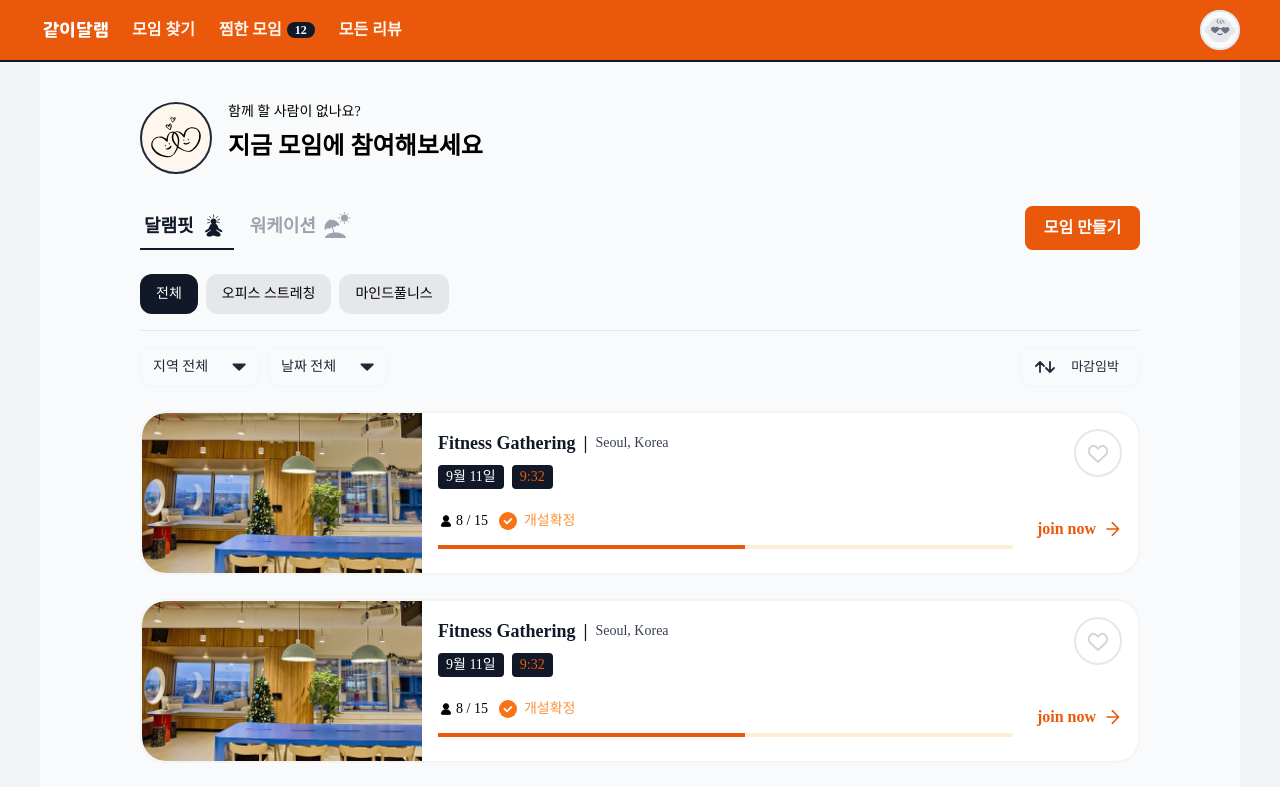
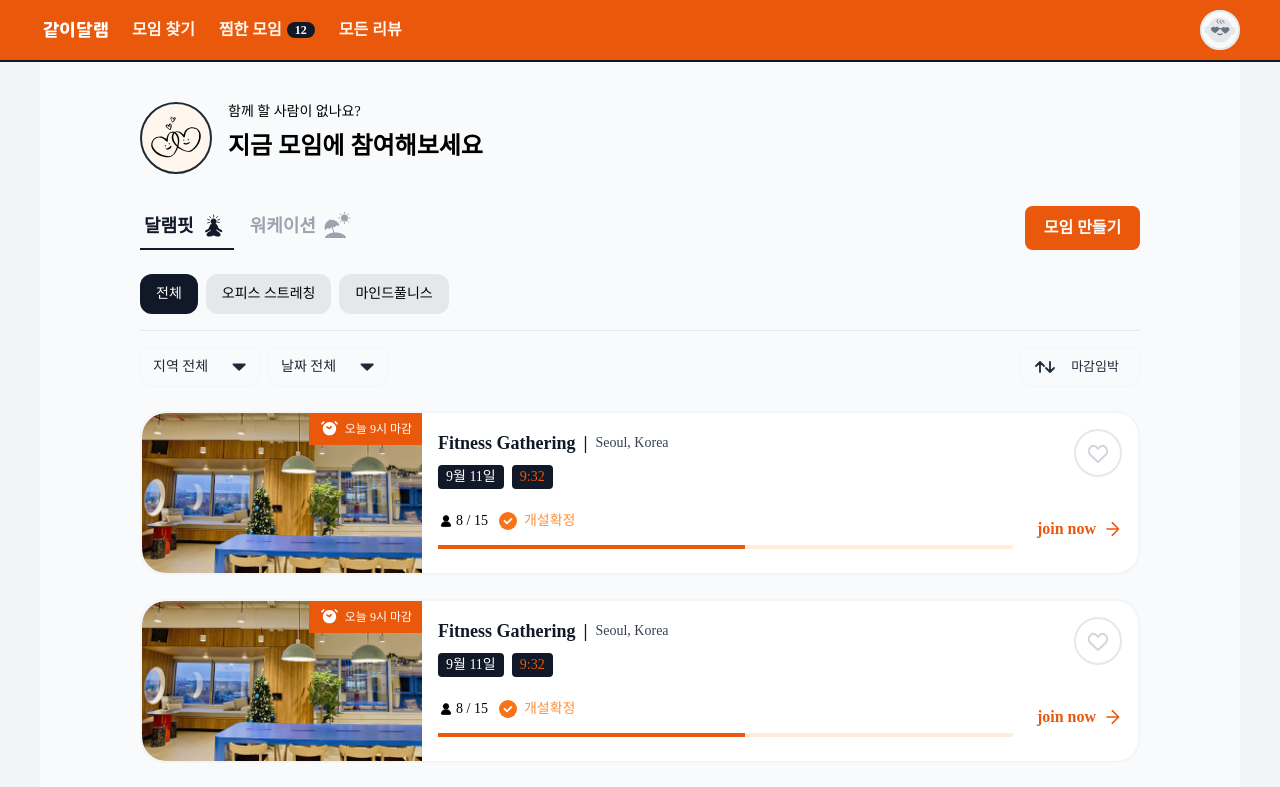
Before and after one commit to INtiful/SootheWithMe, a Next.js app: page /gatherings in a window 1280 px wide. Shown: the top 787 px of the page. Built offline with nearby package versions, Linux system fonts and the light colour scheme; a web font is replaced by a local one.

Commit message:
[KAN-28] fix: CardList 컴포넌트 Tag 렌더링 조건 수정

```diff
--- a/src/app/components/CardList/CardList.tsx
+++ b/src/app/components/CardList/CardList.tsx
@@ -25,7 +25,7 @@ interface CardProps {
 
 const CardList = ({ data }: CardProps) => {
   // 모임의 날짜와 현재 날짜를 비교하여 태그 렌더링
-  const isRenderTag = isSameDate(data.dateTime);
+  const isRenderTag = isSameDate(data.registrationEnd);
 
   // 모임의 날짜와 현재 날짜를 비교하여 마감 여부 표시
   const isChallengeEnded = new Date(data.dateTime) <= new Date();
```
